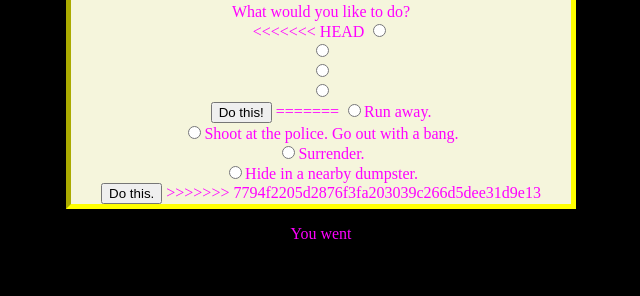
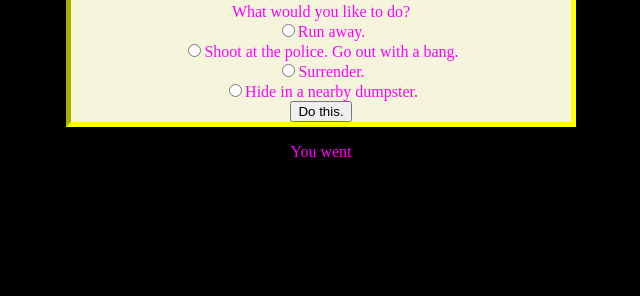
Before and after one commit to zachgonzalez/cssi-text-based-adventure, a Python web app: template cssi-text-based-adventure/templates/barricade.html in a window 1280 px wide. Shown: the part 504-800 px from the top of the page, without its empty margins (319-959 px from the left). Run offline with Jinja, Linux system fonts and the light colour scheme; the template is opened without the code that fills it, so the values that code supplies are empty; some libraries are stand-ins or nearby versions.

Commit message:
minor error

```diff
--- a/cssi-text-based-adventure/main.py
+++ b/cssi-text-based-adventure/main.py
@@ -45,7 +45,7 @@
 
 
 event_1 = Events(encounter = "Your bag caught on fire. Oops.", outcome = "All of your supplies are destroyed.")
-<<<<<<< HEAD
+
 event_2 = Events(encounter = "You saw a bus.", outcome = "CONGRATULATIONS!! You know what a bus looks like")
 event_3 = Events(encounter = "You see your brother get shot.", outcome = "You're sad.")
 
--- a/cssi-text-based-adventure/templates/barricade.html
+++ b/cssi-text-based-adventure/templates/barricade.html
@@ -12,19 +12,13 @@
     <br>
       <span id="picofstart"><img src="https://geistesstreich.files.wordpress.com/2010/12/polizeisperre-neu.jpg" height="400px" width=90%></img></span>
       <center>What would you like to do?<br>
-<<<<<<< HEAD
-      <input type="radio" name="user_direction" value="North"><br>
-      <input type="radio" name="user_direction" value="South"><br>
-      <input type="radio" name="user_direction" value="East"><br>
-      <input type="radio" name="user_direction" value="West"><br>
-      <input type="submit" value="Do this!"></input>
-=======
+
       <input type="radio" name="user_direction" value="run" required="">Run away.<br>
       <input type="radio" name="user_direction" value="shoot" required>Shoot at the police. Go out with a bang.<br>
       <input type="radio" name="user_direction" value="surrender" required>Surrender.<br>
       <input type="radio" name="user_direction" value="hide" required>Hide in a nearby dumpster.<br>
       <input type="submit" value="Do this."></input>
->>>>>>> 7794f2205d2876f3fa203039c266d5dee31d9e13
+
     </center></form>
   </div>
 
```
